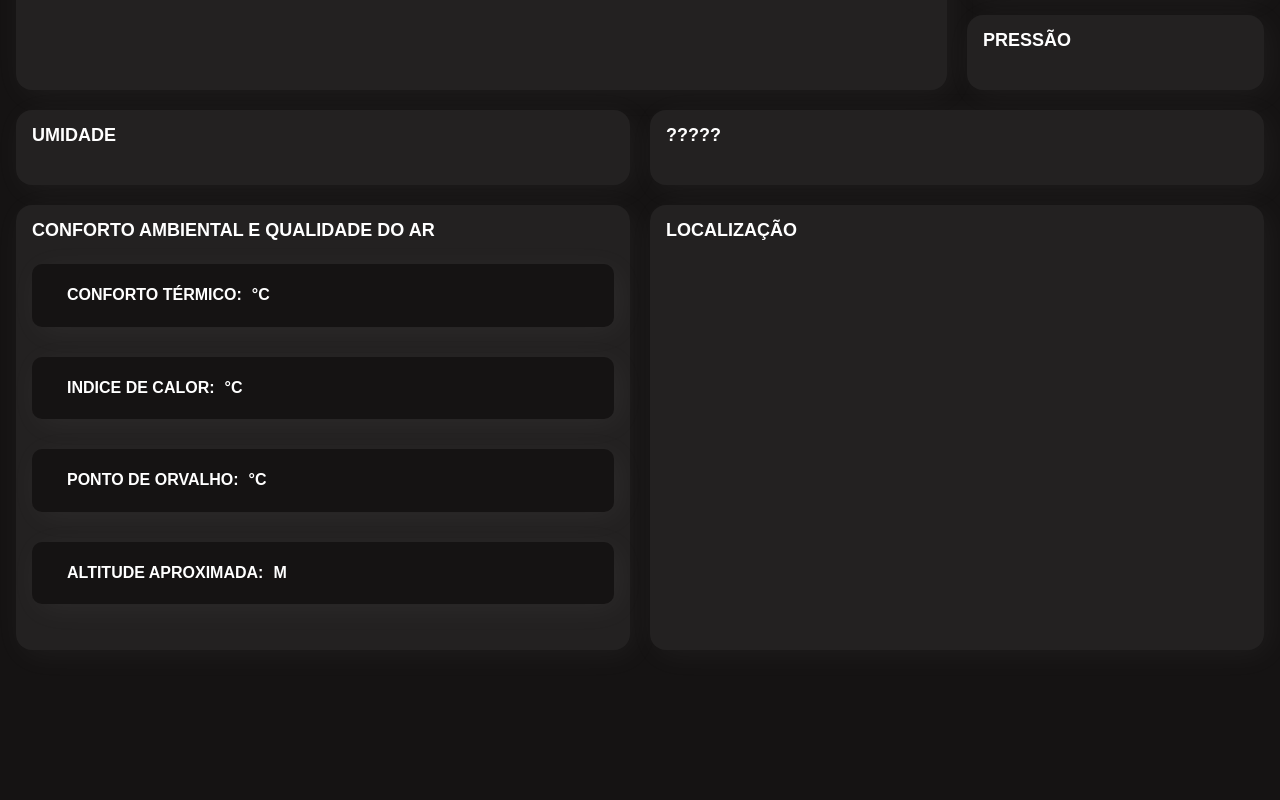
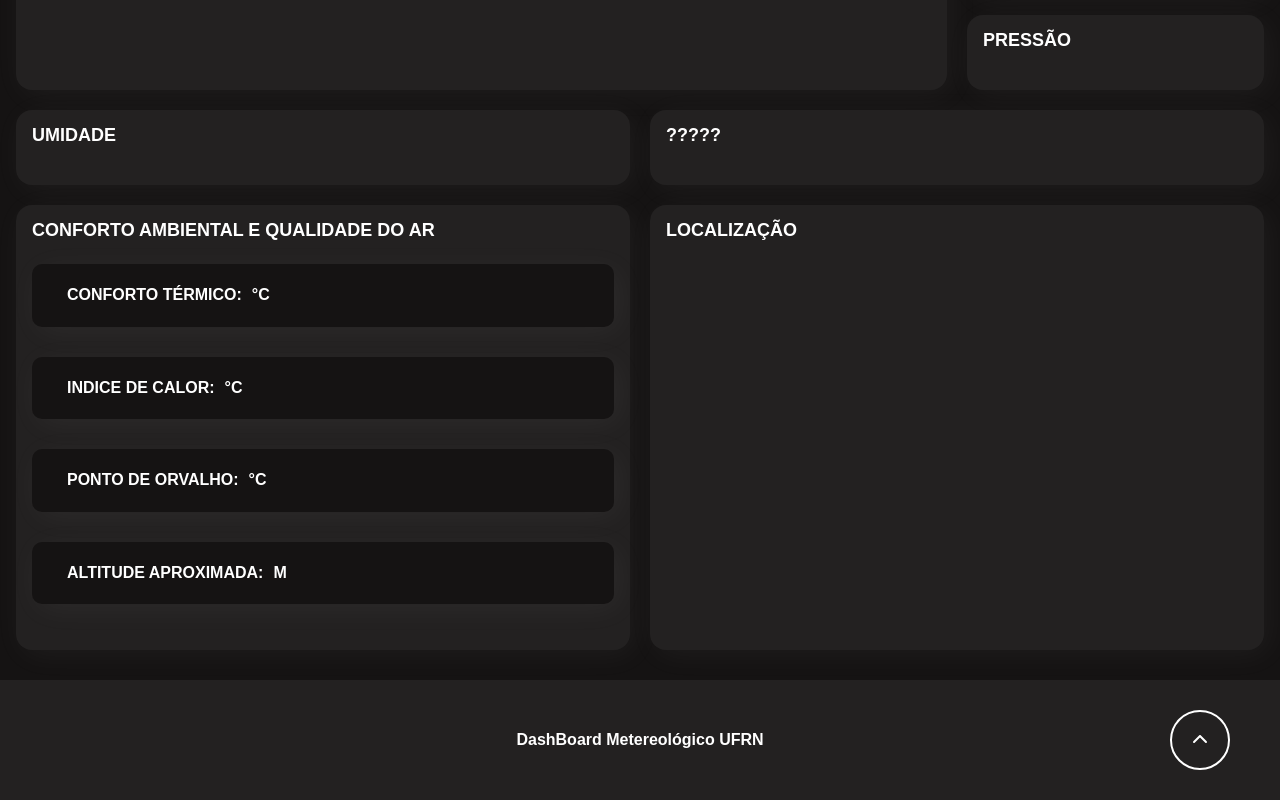
Before and after one commit to Gabrielygor/dashboard-next, a Next.js app in the folder project/: page / in a window 1280 px wide. Shown: the part 550-1350 px from the top of the page. Before the commit the page ends 1230 px from the top, so only its background shows below. Built offline with nearby package versions, Linux system fonts and the light colour scheme.

Commit message:
ADD Footer component

```diff
--- a/project/src/app/css/main.css
+++ b/project/src/app/css/main.css
@@ -57,3 +57,41 @@
     font-size: 2rem;
     margin-right: 1rem;
 }
+
+.footer {
+    color: var(--clr-font);
+}
+
+.footer-text__soucer {
+    margin-bottom: 3.2rem;
+}
+
+.back_to_top_button {
+    position: absolute;
+    right: 0;
+    margin-right: 1.8rem;
+    padding: .8rem;
+
+    display: flex;
+    justify-content: center;
+    align-items: center;
+
+    border-radius: 50%;
+    text-decoration: none;
+    cursor: pointer;
+
+    color: var(--footer-button-icon);
+    background-color: var(--footer-button-bg);
+    border: 2px solid var(--footer-button-border);
+    transition: var(--transition);
+}
+
+.back_to_top_button:hover {
+    color: var(--footer-button-hover-icon);
+    background-color: var(--footer-button-hover-bg);
+    border: 2px solid var(--footer-button-hover-border);
+}
+
+.back_to_top_button__icon {
+    rotate: 180deg;
+}
--- a/project/src/app/css/responsive.css
+++ b/project/src/app/css/responsive.css
@@ -26,8 +26,10 @@
         gap: 1.5rem;
     }
 
-    .footer__button {
+    .back_to_top_button {
         margin-right: 5rem;
+        padding: 2rem;
+
     }
 }
 
--- a/project/src/app/page.tsx
+++ b/project/src/app/page.tsx
@@ -1,5 +1,6 @@
 import { Main } from "../components/main/main";
 import { Header } from "../components/header/header";
+import { Footer } from "@/components/footer/footer";
 
 
 export default function App() {
@@ -7,6 +8,7 @@ export default function App() {
     <>
       <Header/>
       <Main/>
+      <Footer />
     </>
   );
 }
--- /dev/null
+++ b/project/src/components/footer/footer.tsx
@@ -0,0 +1,20 @@
+import { faChevronDown } from "@fortawesome/free-solid-svg-icons";
+import { FontAwesomeIcon } from "@fortawesome/react-fontawesome";
+
+export function Footer() {
+    return (
+        <footer className="footer">
+            <div className="footer__text">
+                <p className="footer-text__source">DashBoard Metereológico UFRN </p>
+            </div>
+
+            <a href="#" className="back_to_top_button">
+                <FontAwesomeIcon
+                    icon={faChevronDown}
+                    className="back_to_top_button__icon"
+                />
+            </a>
+
+        </footer>
+    )
+}
```
